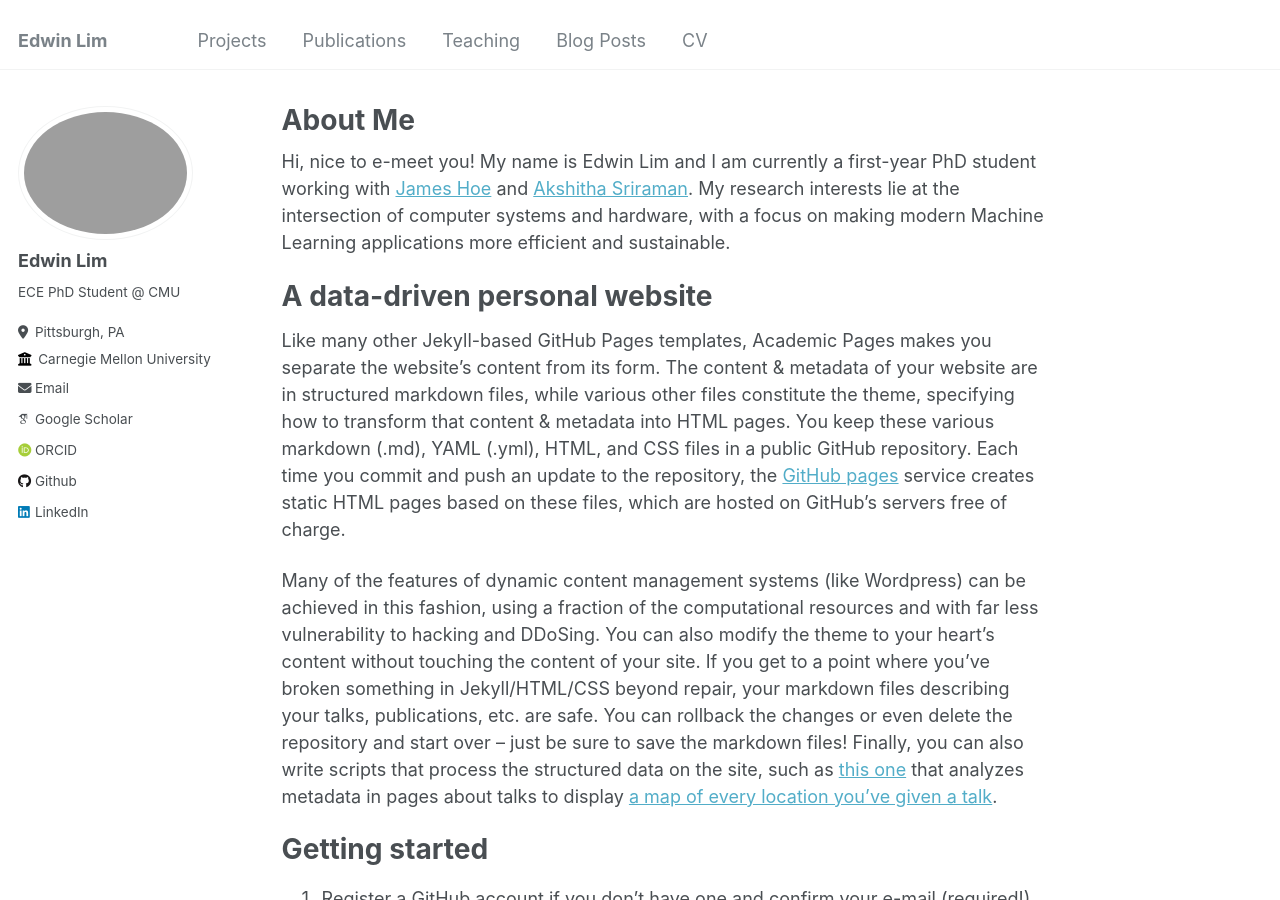
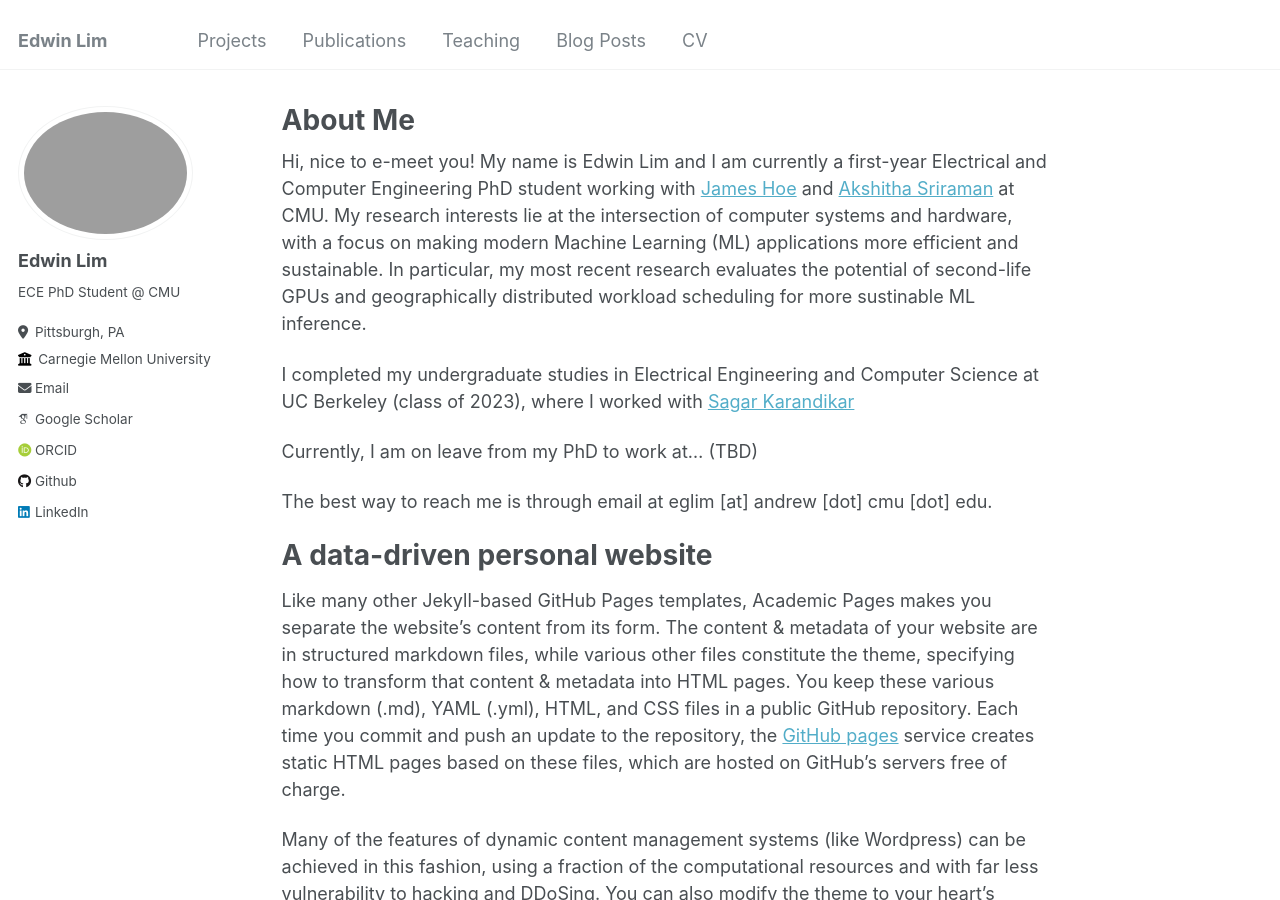
Before and after one commit to edwinlim0919/edwinlim0919.github.io, a Jekyll site: the page built from _pages/about.md, in a window 1280 px wide and 900 px high. Built offline with Jekyll 4.4.1, drawn with Linux system fonts in a browser that asks for light colours; some web fonts are replaced.

Commit message:
about page and gitignore

```diff
--- a/_pages/about.md
+++ b/_pages/about.md
@@ -7,7 +7,13 @@ redirect_from:
   - /about.html
 ---
 
-Hi, nice to e-meet you! My name is Edwin Lim and I am currently a first-year PhD student working with [James Hoe](https://users.ece.cmu.edu/~jhoe/doku/doku.php) and [Akshitha Sriraman](https://users.ece.cmu.edu/~asrirama/). My research interests lie at the intersection of computer systems and hardware, with a focus on making modern Machine Learning applications more efficient and sustainable.
+Hi, nice to e-meet you! My name is Edwin Lim and I am currently a first-year Electrical and Computer Engineering PhD student working with [James Hoe](https://users.ece.cmu.edu/~jhoe/doku/doku.php) and [Akshitha Sriraman](https://users.ece.cmu.edu/~asrirama/) at CMU. My research interests lie at the intersection of computer systems and hardware, with a focus on making modern Machine Learning (ML) applications more efficient and sustainable. In particular, my most recent research evaluates the potential of second-life GPUs and geographically distributed workload scheduling for more sustinable ML inference.
+
+I completed my undergraduate studies in Electrical Engineering and Computer Science at UC Berkeley (class of 2023), where I worked with [Sagar Karandikar]()
+
+Currently, I am on leave from my PhD to work at... (TBD)
+
+The best way to reach me is through email at eglim [at] andrew [dot] cmu [dot] edu.
 
 A data-driven personal website
 ======
```
Also changed, not shown: 1 other file.
